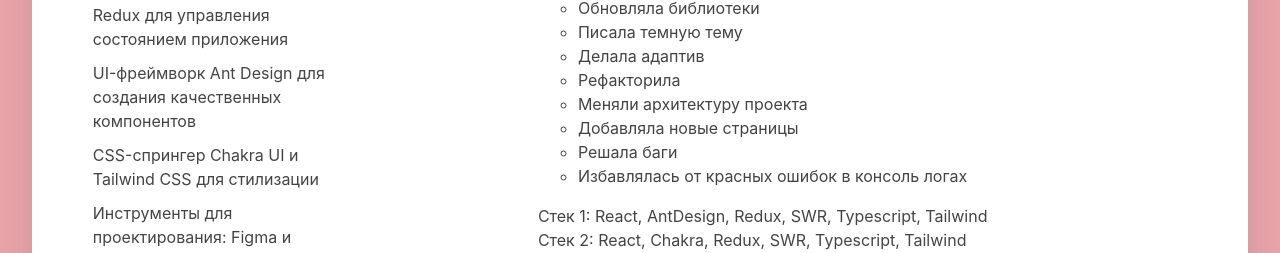
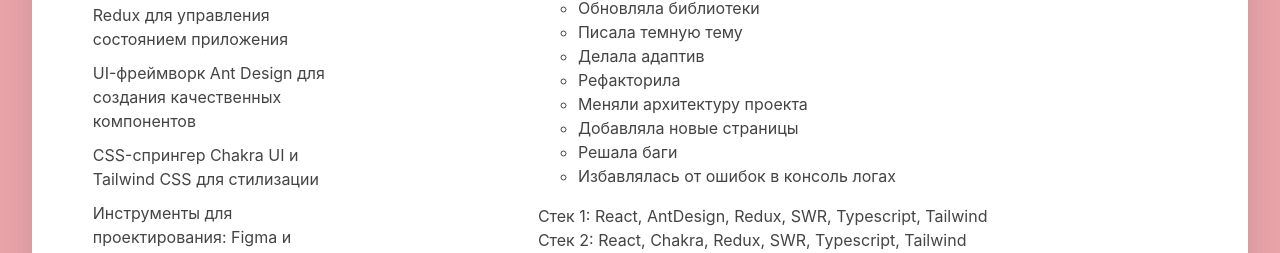
Before and after one commit to evakerrigan/eva-cv, a React (Vite) app: page / in a window 1280 px wide. Shown: the part 857-1110 px from the top of the page. Built offline with nearby package versions, Linux system fonts and the light colour scheme; a web font is replaced by a local one.

Commit message:
fix: update text

```diff
--- a/src/components/Project.tsx
+++ b/src/components/Project.tsx
@@ -26,7 +26,7 @@ export const Project = () => {
               <li>Меняли архитектуру проекта</li>
               <li>Добавляла новые страницы</li>
               <li>Решала баги</li>
-              <li>Избавлялась от красных ошибок в консоль логах</li>
+              <li>Избавлялась от ошибок в консоль логах</li>
             </ul>
 
             <p>
```
